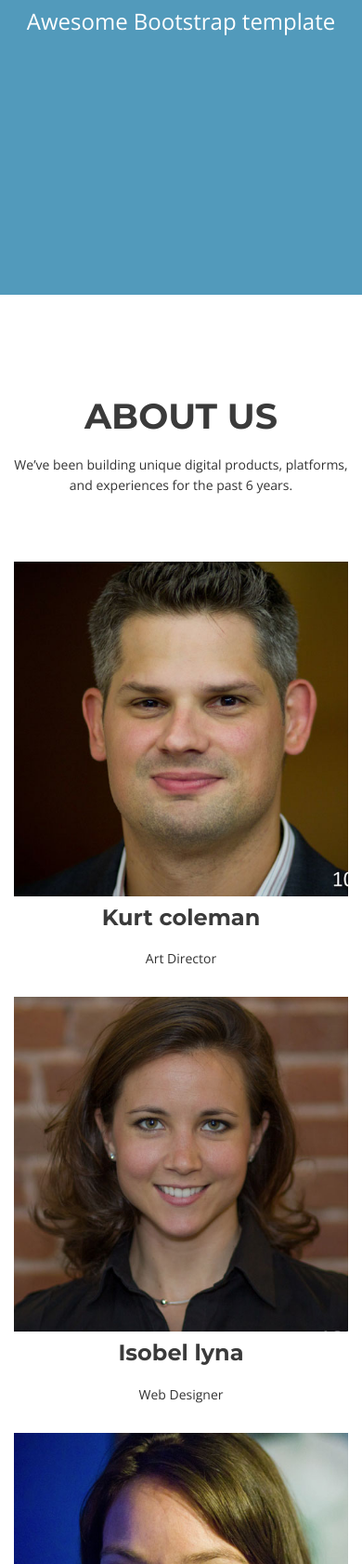
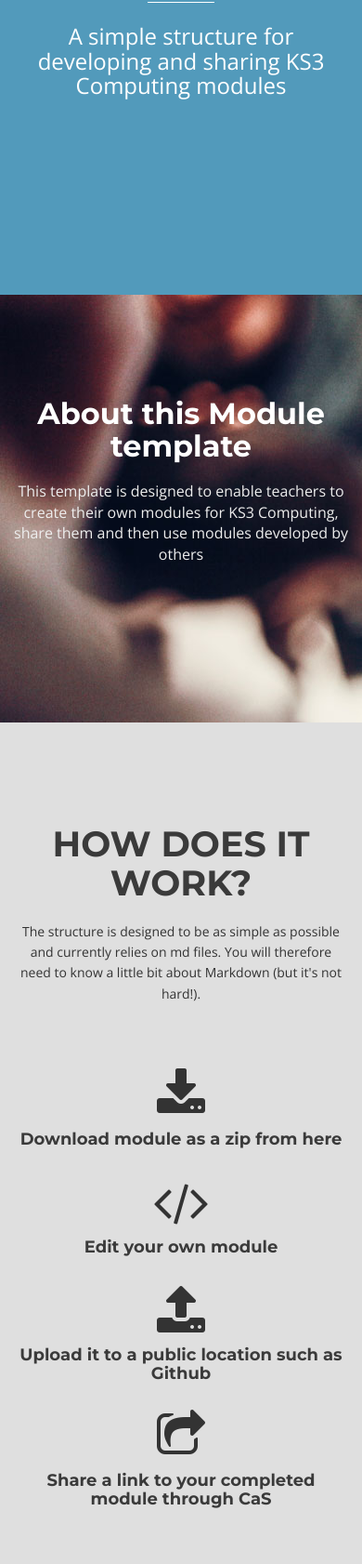
Before and after one commit to sharland/ComputingModule, a plain HTML site: page index.html in a window 390 px wide. Shown: the part 318-2000 px from the top of the page at 93% size. Drawn offline with nearby package versions, Linux system fonts and the light colour scheme.

Commit message:
working on site
A lot of changes - should have been committing more

```diff
--- a/css/style.css
+++ b/css/style.css
@@ -144,7 +144,7 @@ Home sections
 }
 
 .bg-gray {
-	background: #f8f8f8;
+	background: #dfdfdf;
 }
 
 .bg-dark {
@@ -201,7 +201,7 @@ Intro
 	z-index:1000;
 }
 #intro .brand {
-	margin-top: 40px;
+	margin-top: 20px;
 }
 .intro-text h1 a {
 	color:#fff;
--- a/index.html
+++ b/index.html
@@ -1,7 +1,7 @@
 <!DOCTYPE html>
 <html>
   <head>
-    <title>Mamba - Free Bootstrap 3 one page template</title>
+    <title>KS3 Computing Module Template</title>
     <meta charset="utf-8" />
     <meta content="width=device-width, initial-scale=1, maximum-scale=1, user-scalable=no" name="viewport">
     <!-- css -->
@@ -39,84 +39,74 @@
 			<div class="intro-text">
 				<div class="container">
 					<div class="row">
-
-
-					<div class="col-md-12">
-
-						<div class="brand">
-							<h1><a href="index.html">Mamba</a></h1>
-							<div class="line-spacer"></div>
-							<p><span>Awesome Bootstrap template</span></p>
+						<div class="col-md-4"></div>
+						<div class="col-md-4">
+							<div class="brand">
+								<h1 style="color:white;">KS3 Computing Module Template</h1>
+								<div class="line-spacer"></div>
+								<p><span>A simple structure for developing and sharing KS3 Computing modules</span></p>
+							</div>
 						</div>
-					</div>
+						<div class="col-md-4"></div>
 					</div>
 				</div>
 		 	</div>
 
 	 </div>
 
-
-
-
-	  <!-- About -->
-	  <section id="about" class="home-section bg-white">
+		<!-- intro -->
+		<section id="spacer1" class="home-section spacer">
+           <div class="container">
+				<div class="row">
+					<div class="col-md-12">
+						<div class="color-light">
+						<h2 class="wow bounceInDown" data-wow-delay="0.2s">About this Module template</h2>
+						<p class="lead wow bounceInUp" data-wow-delay="0.5s">This template is designed to enable teachers to create their own modules for KS3 Computing, share them and then use modules developed by others</p>
+						</div>
+					</div>
+				</div>
+            </div>
+		</section>
+<!-- How it works -->
+	  <section id="about" class="home-section bg-gray">
 		<div class="container">
 			  <div class="row">
 				  <div class="col-md-offset-2 col-md-8">
 					<div class="section-heading">
-					 <h2>About us</h2>
-					 <p>We’ve been building unique digital products, platforms, and experiences for the past 6 years.</p>
+					 <h2>How does it work?</h2>
+					 <p>The structure is designed to be as simple as possible and currently relies on md files.  You will therefore need to know a little bit about Markdown (but it's not hard!).</p>
 					</div>
 				  </div>
 			  </div>
 			  <div class="row">
                 <div class="col-xs-12 col-sm-3 col-md-3 col-lg-3">
 					<div class="box-team wow bounceInDown" data-wow-delay="0.1s">
-                    <img src="img/team/1.jpg" alt="" class="img-responsive" />
-                    <h4>Kurt coleman</h4>
-                    <p>Art Director</p>
+                    	<i class="fa fa-download fa-4x"></i>
+                    	<h6>Download module as a zip from here</h6>
 					</div>
                 </div>
                 <div class="col-xs-12 col-sm-3 col-md-3 col-lg-3" data-wow-delay="0.3s">
 					<div class="box-team wow bounceInDown">
-                    <img src="img/team/2.jpg" alt="" class="img-responsive" />
-                    <h4>Isobel lyna</h4>
-                    <p>Web Designer</p>
+                    	<i class="fa fa-code fa-4x"></i>
+                    	<h6>Edit your own module</h6>
 					</div>
                 </div>
                 <div class="col-xs-12 col-sm-3 col-md-3 col-lg-3" data-wow-delay="0.5s">
 					<div class="box-team wow bounceInDown">
-                    <img src="img/team/3.jpg" alt="" class="img-responsive" />
-                    <h4>Leslie gutierrez</h4>
-                    <p>Illustrator</p>
+                    	<i class="fa fa-upload fa-4x"></i>
+                    	<h6>Upload it to a public location such as Github</h6>
 					</div>
                 </div>
                 <div class="col-xs-12 col-sm-3 col-md-3 col-lg-3" data-wow-delay="0.7s">
 					<div class="box-team wow bounceInDown">
-                    <img src="img/team/4.jpg" alt="" class="img-responsive" />
-                    <h4>Letitia pena</h4>
-                    <p>Typographer</p>
+						<i class="fa fa-share-square-o fa-4x"></i>
+                    	<h6>Share a link to your completed module through CaS</h6>
 					</div>
                 </div>
 			  </div>
 		  </div>
 	  </section>
-
-		<!-- spacer -->
-		<section id="spacer1" class="home-section spacer">
-           <div class="container">
-				<div class="row">
-					<div class="col-md-12">
-						<div class="color-light">
-						<h2 class="wow bounceInDown" data-wow-delay="1s">Details are the key for perfection</h2>
-						<p class="lead wow bounceInUp" data-wow-delay="2s">We mix all detailed things together</p>
-						</div>
-					</div>
-				</div>
-            </div>
-		</section>
-
-	  <!-- Services -->
+	  <!-- Services
 	 <section id="services" class="home-section bg-white">
 		<div class="container">
 			  <div class="row">
@@ -163,9 +153,9 @@
 			  </div>
 		</div>
 	</section>
-
+	-->
 	 <!-- Works -->
-	<section id="works" class="home-section bg-gray">
+	<section id="works" class="home-section bg-white">
 			<div class="container">
 			  <div class="row">
 				  <div class="col-md-offset-2 col-md-8">
@@ -402,12 +392,14 @@
 
 	  	</div>
 	  </section>
-
+<!-- footer -->
 	<footer>
 		<div class="container">
 			<div class="row">
 				<div class="col-md-12">
-					<p>Copyright &copy;2014 Mamba company. All rights reserved. By <a href="http://bootstraptaste.com">Bootstraptaste</a></p>
+					<p>Site edited by <a href="http://sharland.github.io">Brian Sharland</a></p>
+					<p>Original bootstrap theme by <a href="http://bootstraptaste.com">Bootstraptaste</a></p>
+					<p>Copyright &copy;2014 Mamba company. All rights reserved.</p>
 				</div>
 			</div>
 		</div>
```
Also changed, not shown: 1 other file.
